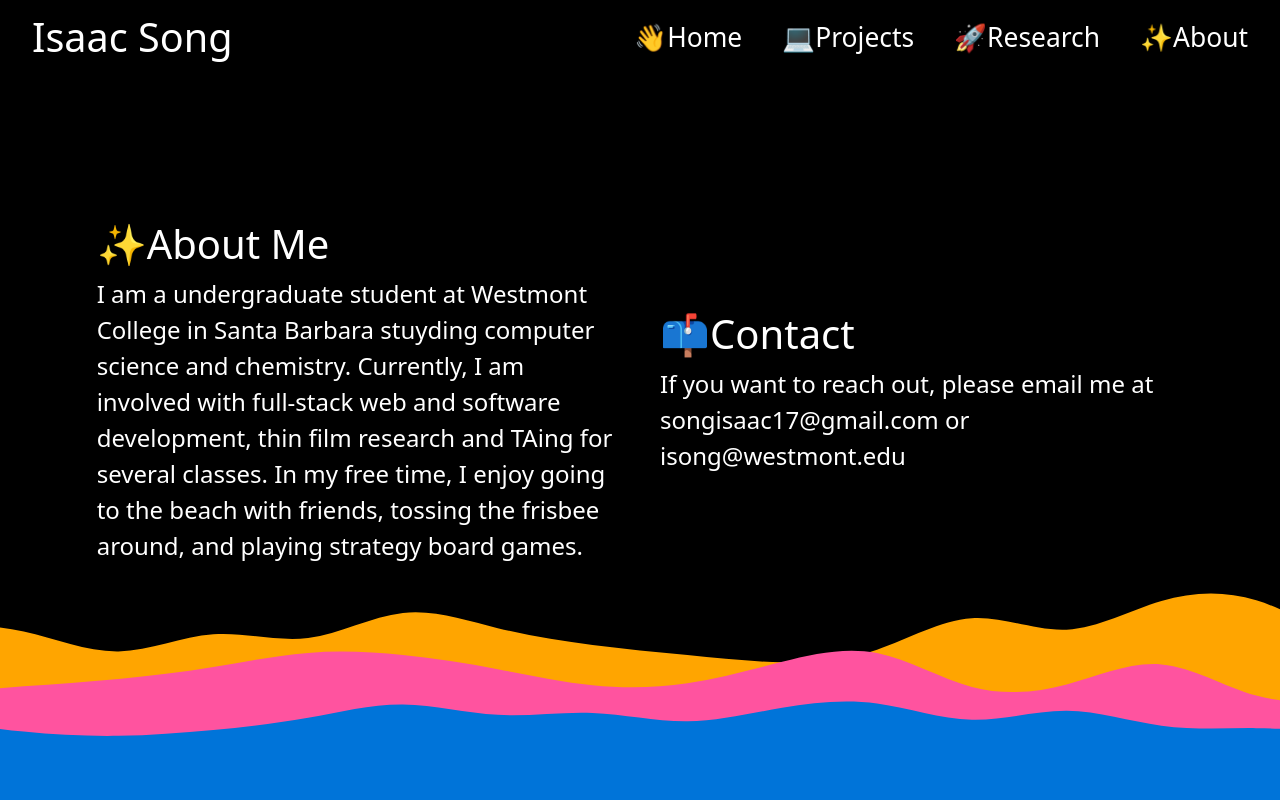
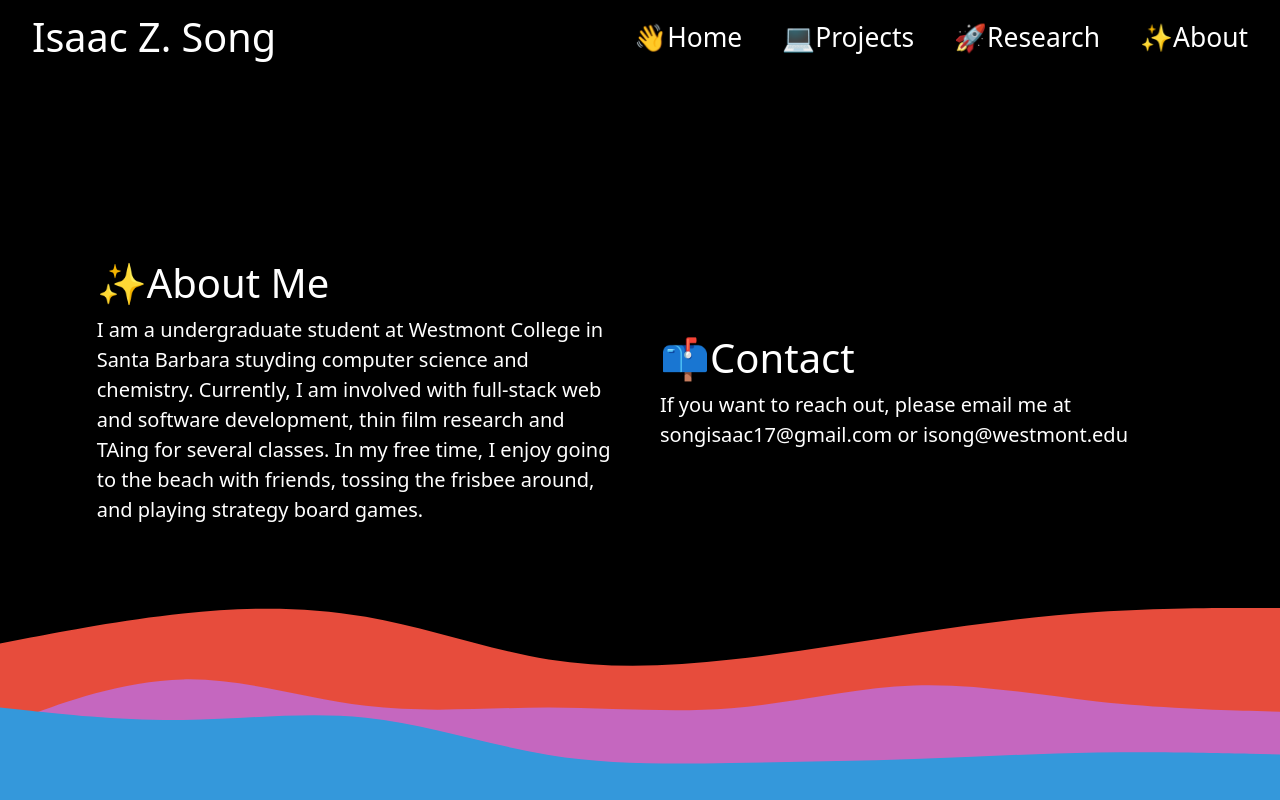
Before and after one commit to IsaaMaster/isaamaster.github.io, a plain HTML site: page about.html in a window 1280 px wide. Drawn offline with nearby package versions, Linux system fonts and the light colour scheme.

Commit message:
ui changes

```diff
--- a/about.html
+++ b/about.html
@@ -11,12 +11,12 @@
 
     <link rel="stylesheet" href="app.css" />
   </head>
-  <body style = "background-image: url(home.svg);">
+  <body style = "background-image: url(home2.svg);">
 
 
     <nav class = "navbar navbar fixed-top navbar-expand-lg bg-black" data-bs-theme="dark" id="customNav">
         <div class = "container-fluid">
-            <a class = "navbar-brand" style = "font-size:150%;" href = "index.html">Isaac Song</a>
+            <a class = "navbar-brand" style = "font-size:150%;" href = "index.html">Isaac Z. Song</a>
             <div class = "collapse navbar-collapse">
                 <div class = "navbar-nav ms-auto mb-2 mb-lg-0">
                 <a class = "nav-link" target = "_self" href = "index.html">&#128075Home</a>
--- a/app.css
+++ b/app.css
@@ -61,7 +61,7 @@
 }
 
 #research {
-  font-size: 150%;
+  font-size: 125%;
 }
 
 .image{
```
Also changed, not shown: index.html (+2 -2 lines), research.html (+2 -2 lines), websites.html (+2 -2 lines), home2.svg (added).
